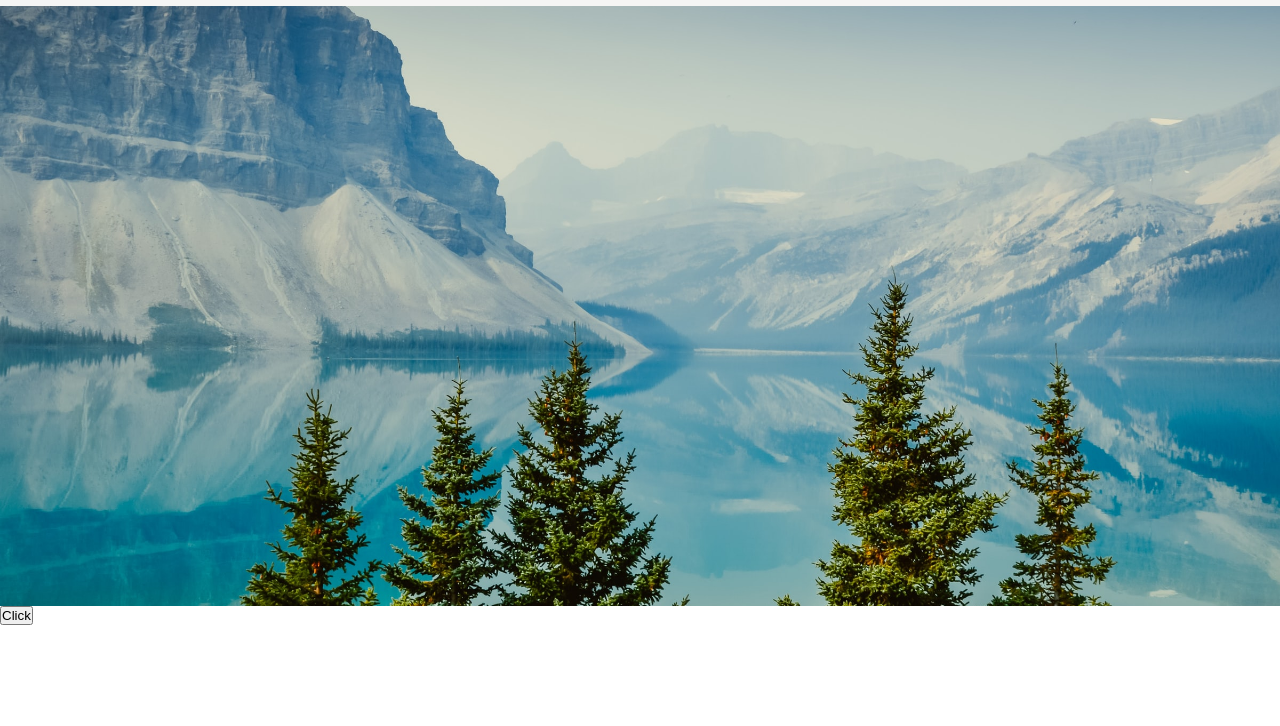
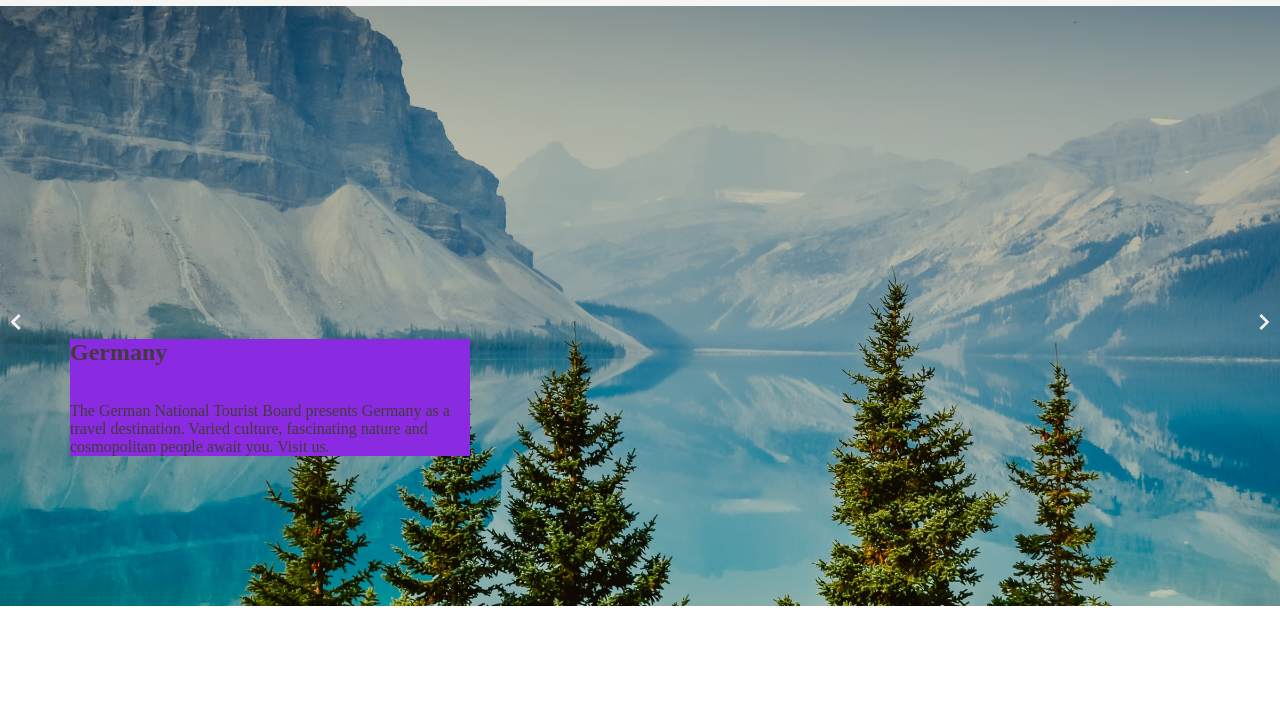
Before and after one commit to Gazella019/BLOG, a Gatsby site: page / in a window 1280 px wide. Shown: the part 74-800 px from the top of the page. Built offline with nearby package versions, Linux system fonts and the light colour scheme; Gatsby itself is replaced by a stand-in of ours; a web font is replaced by a local one.

Commit message:
add style to hero page

```diff
--- a/gatsby-config.js
+++ b/gatsby-config.js
@@ -6,12 +6,13 @@ module.exports = {
   plugins: [
     "gatsby-plugin-image",
     "gatsby-plugin-sharp",
+    "gatsby-transformer-sharp",
     {
       resolve: "gatsby-source-filesystem",
       options: {
         name: `assets`,
         path: `${__dirname}/src/assets`,
-      }
+      },
     },
   ],
 };
--- a/src/components/Hero.js
+++ b/src/components/Hero.js
@@ -1,6 +1,6 @@
 import React from "react";
 import HeroSlider from "./HeroSlider";
-import { StaticImage } from "gatsby-plugin-image";
+
 // import { useStaticQuery, graphql } from 'gatsby'
 
 const Hero = ({ data }) => {
--- a/src/components/HeroSlider.js
+++ b/src/components/HeroSlider.js
@@ -1,32 +1,95 @@
 import React from "react";
 import { StaticImage } from "gatsby-plugin-image";
+import { MdKeyboardArrowLeft, MdKeyboardArrowRight } from "react-icons/md";
+import heroImg1 from "../assets/hero-img-1.jpg";
+import heroImg2 from "../assets/hero-img-2.jpg";
+import heroImg3 from "../assets/hero-img-3.jpg";
 
 const HeroSlider = () => {
   const [current, setCurrent] = React.useState(0);
+  const sliderNum = 3;
+
+  const prevSlide = () => {
+    if (current == 0) {
+      setCurrent(sliderNum - 1);
+    } else {
+      setCurrent(current - 1);
+    }
+  };
+
+  const nextSlide = () => {
+    if (current == sliderNum - 1) {
+      setCurrent(0);
+    } else {
+      setCurrent(current + 1);
+    }
+  };
   return (
-    <div>
+    <div className="hero">
       {current === 0 && (
-        <StaticImage
+        <div className="hero-card">
+          {/* <StaticImage
             src="../assets/hero-img-1.jpg"
             layout="constrained"
-          alt="hero image"
-          placeholder="tracedSVG"
+            alt="hero image1"
+            placeholder="none"
             className="hero-section"
-          imgClassName="hero-0"
+            imgClassName="hero-img"
+            objectFit="cover"
+          /> */}
+          <div className="hero-img" src={heroImg1} />
+          <div className="hero-description">
+            <h1 className="title">Germany</h1>
+            <br />
+            <br className="divider" />
+            <p>
+              The German National Tourist Board presents Germany as a travel
+              destination. Varied culture, fascinating nature and cosmopolitan
+              people await you. Visit us.
+            </p>
+          </div>
+          <MdKeyboardArrowLeft
+            className="hero-item-left"
+            size="2rem"
+            color="#F5F5F4"
+            onClick={prevSlide}
           />
+          <MdKeyboardArrowRight
+            className="hero-item-right"
+            size="2rem"
+            color="#F5F5F4"
+            onClick={nextSlide}
+          />
+        </div>
       )}
       {current === 1 && (
+        <div>
           <StaticImage
             src="../assets/hero-img-2.jpg"
-          layout="constrained"
-          alt="hero image"
-          placeholder="tracedSVG"
+            layout="fullWidth"
+            alt="hero image2"
+            placeholder="none"
             className="hero-section"
             imgClassName="hero-1"
+            objectFit="cover"
           />
+          <div> Hellooo </div>
+        </div>
       )}
-      <button onClick={() => setCurrent(current + 1)}>Click</button>
-      {console.log(current)}
+      {current === 2 && (
+        <div>
+          <StaticImage
+            src="../assets/hero-img-3.jpg"
+            layout="fullWidth"
+            alt="hero image3"
+            placeholder="none"
+            className="hero-section"
+            imgClassName="hero-1"
+            objectFit="cover"
+          />
+          <div> Hellooo </div>
+        </div>
+      )}
     </div>
   );
 };
--- a/src/components/Navbar.js
+++ b/src/components/Navbar.js
@@ -1,9 +1,12 @@
-import React from 'react'
-import { Link } from 'gatsby'
+import React from "react";
+import { Link } from "gatsby";
+import { FaFacebook } from "react-icons/fa";
+import { AiFillInstagram } from "react-icons/ai";
 const Navbar = () => {
-    return <nav>
-        <div className= "nav-container">
-            <div className= "nav-item nav-item1">
+  return (
+    <nav>
+      <div className="nav-container">
+        <div className="nav-item nav-item1">
           <Link to="/home" className="nav-links">
             Home
           </Link>
@@ -15,13 +18,13 @@ const Navbar = () => {
           </Link>
         </div>
 
-            <div className= "nav-item nav-item2">
+        <div className="nav-item nav-item2">
           <Link to="/" className="nav-links">
             PHOTOFEE
           </Link>
         </div>
 
-            <div className= "nav-item nav-item3">
+        <div className="nav-item nav-item3">
           <Link to="/blog" className="nav-links">
             Blog
           </Link>
@@ -29,8 +32,11 @@ const Navbar = () => {
             Gallery
           </Link>
         </div>
+        <FaFacebook />
+        <AiFillInstagram />
       </div>
     </nav>
-}
+  );
+};
 
-export default Navbar
+export default Navbar;
--- a/src/css/main.css
+++ b/src/css/main.css
@@ -31,7 +31,7 @@ nav .nav-container {
 }
 
 .nav-item2 {
-  font-size: 2rem;
+  font-size: 1.5rem;
 }
 
 .nav-item1,
@@ -44,13 +44,60 @@ nav .nav-container {
 .hero-section {
   height: 75vh;
   width: 100%;
-  background-color: burlywood;
+}
+.hero-card {
+  height: 75vh;
+  width: 100%;
+  position: relative;
+  background: linear-gradient(#dad8dd, #000000);
+  z-index: 1;
+}
+.hero-img {
+  /* position: absolute; */
+  width: 100%;
+  height: 100%;
+  background-image: linear-gradient(rgba(0, 0, 0, 0.2), transparent),
+    url("../assets/hero-img-1.jpg");
+  background-repeat: no-repeat;
+  background-size: cover;
+  background-position: center;
 }
 
-.hero-1 {
-  display: none;
+.hero-description {
+  position: absolute;
+  width: 400px;
+  color: rgb(66, 59, 59);
+  background-color: blueviolet;
+  left: 70px;
+  bottom: 150px;
 }
 
+.hero-item-left {
+  position: absolute;
+  left: 0;
+  top: 50%;
+}
+.hero-item-left:hover {
+  transform: scale(1.5);
+  cursor: pointer;
+}
+.hero-item-right:hover {
+  transform: scale(1.5);
+  cursor: pointer;
+}
+
+.hero-item-right {
+  position: absolute;
+  right: 0;
+  top: 50%;
+}
+
+.divider {
+  width: 60px;
+  height: 5px;
+  border-radius: 10px;
+  background-color: red;
+}
 @keyframes fadeImg {
   from {
     opacity: 0;
```
Also changed, not shown: package.json (+8 -5 lines), src/components/SliderCard.js (added, +21 -0 lines), src/assets/hero-img-2.jpg, 2 other files. Lines whose indentation alone changed are shown as unchanged.
